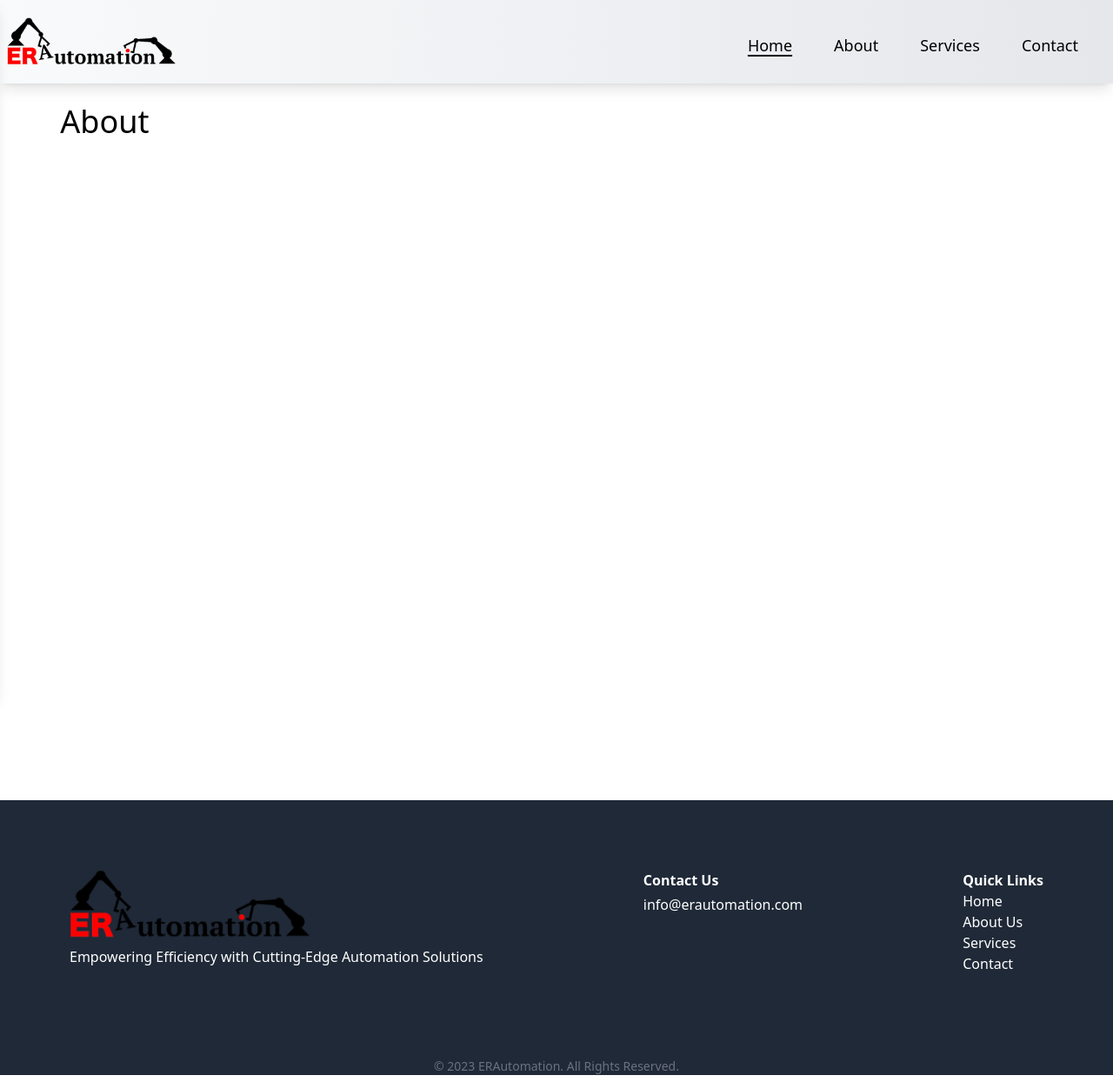
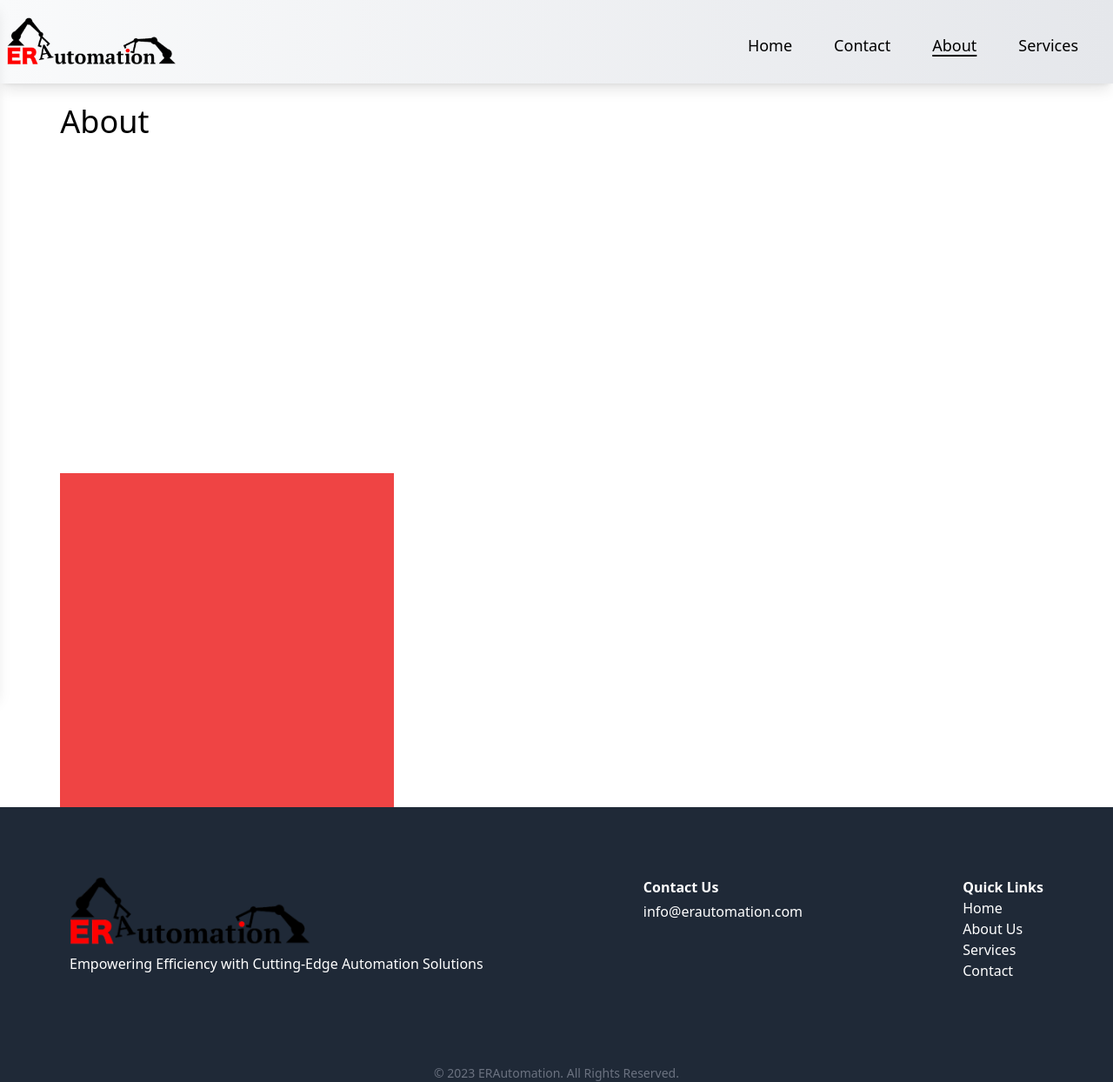
Before and after one commit to GavinA2212/ERA_web, a React (Vite) app: page /About in a window 1280 px wide. Shown: the whole page at 87% size. Built offline with nearby package versions, Linux system fonts and the light colour scheme.

Commit message:
reusable fadein and routing

```diff
--- a/src/About.tsx
+++ /dev/null
@@ -1,11 +0,0 @@
-export default function About() {
-  return (
-    <>
-      <main className="mt-24 flex min-h-screen justify-center text-4xl">
-        <section className="flex min-h-screen w-11/12 flex-col px-4">
-          <div>About</div>
-        </section>
-      </main>
-    </>
-  );
-}
--- a/src/Contact.tsx
+++ /dev/null
@@ -1,11 +0,0 @@
-export default function Contact() {
-  return (
-    <>
-      <main className="mt-24 flex min-h-screen justify-center text-4xl">
-        <section className="flex min-h-screen w-11/12 flex-col px-4">
-          <div>Contact</div>
-        </section>
-      </main>
-    </>
-  );
-}
--- /dev/null
+++ b/src/components/Footer.tsx
@@ -0,0 +1,55 @@
+import { useNavigate } from "react-router-dom";
+import Logo from "/assets/Logo.png";
+
+export default function Footer() {
+  const navigate = useNavigate();
+  return (
+    <>
+      <footer className="bg-gray-800 text-white">
+        <div className="mx-auto max-w-6xl px-4 py-10 md:flex md:justify-between md:py-20">
+          <div className="mb-6 flex flex-col items-center md:mb-0 md:items-start">
+            <img src={Logo} className="h-20" />
+            <p className="mt-2 text-center md:text-left">
+              Empowering Efficiency with Cutting-Edge Automation Solutions
+            </p>
+          </div>
+          <div className="flex flex-col items-center md:items-start">
+            <h3 className="font-bold">Contact Us</h3>
+            <p className="mt-1">
+              <a
+                target="_blank"
+                href="mailto:info@erautomation.com"
+                className="mt-6 hover:text-gray-400">
+                info@erautomation.com
+              </a>
+            </p>
+          </div>
+          <div className="flex flex-col items-center md:items-start">
+            <h3 className="font-bold">Quick Links</h3>
+            <ul>
+              <li onClick={() => navigate("/")} className="cursor-pointer hover:text-gray-400">
+                Home
+              </li>
+              <li onClick={() => navigate("/about")} className="cursor-pointer hover:text-gray-400">
+                About Us
+              </li>
+              <li
+                onClick={() => navigate("/services")}
+                className="cursor-pointer hover:text-gray-400">
+                Services
+              </li>
+              <li
+                onClick={() => navigate("/contact")}
+                className="cursor-pointer hover:text-gray-400">
+                Contact
+              </li>
+            </ul>
+          </div>
+        </div>
+        <div className="mt-4 text-center text-sm text-gray-500">
+          © 2023 ERAutomation. All Rights Reserved.
+        </div>
+      </footer>
+    </>
+  );
+}
--- /dev/null
+++ b/src/components/Header.tsx
@@ -0,0 +1,102 @@
+import Logo from "/assets/Logo.png";
+import { useState } from "react";
+
+import { useLocation, useNavigate } from "react-router-dom";
+
+type item = {
+  label: string;
+  path: string;
+};
+export default function Header() {
+  const [isOpen, setIsOpen] = useState(false);
+  const navigate = useNavigate();
+  const location = useLocation();
+
+  const menuItems: item[] = [
+    { label: "Home", path: "/" },
+    { label: "Contact", path: "/contact" },
+    { label: "About", path: "/about" },
+    { label: "Services", path: "/services" },
+  ];
+  console.log(location.pathname);
+
+  return (
+    <>
+      <header className="border absolute top-0 z-50 flex h-24 w-full items-center border-gray-200 bg-gradient-to-r from-gray-50 to-gray-200 shadow-lg md:fixed">
+        <a href="/">
+          <img src={Logo} className="ml-2 max-h-14"></img>
+        </a>
+
+        <button
+          id="Hamburger Menu"
+          className="group z-50 ml-auto mr-6 mt-2 flex h-8 w-8 flex-col items-center justify-around md:hidden"
+          onClick={() => setIsOpen(!isOpen)}>
+          <div
+            className={`h-1 w-8 transform rounded-sm bg-darkbg transition duration-300 ease-in-out ${
+              isOpen ? "translate-y-3 rotate-45" : ""
+            }`}
+          />
+          <div
+            className={`h-1 w-8 rounded-sm bg-darkbg transition-all duration-300 ease-in-out ${
+              isOpen ? "opacity-0" : "opacity-100"
+            }`}
+          />
+          <div
+            className={`h-1 w-8 transform rounded-sm bg-darkbg transition duration-300 ease-in-out ${
+              isOpen ? "-translate-y-2.5 -rotate-45" : ""
+            }`}
+          />
+        </button>
+        <ul
+          id="large-screen-navlinks"
+          className="ml-auto mr-10 mt-2 hidden items-center justify-around gap-12 text-lg md:flex">
+          {menuItems.map((item) => (
+            <li
+              key={item.label}
+              className={`cursor-pointer ${
+                location.pathname.toLowerCase() === item.path
+                  ? "underline decoration-2 underline-offset-4"
+                  : ""
+              } hover:text-gray-400`}
+              onClick={() => {
+                navigate(item.path);
+              }}>
+              {item.label}
+            </li>
+          ))}
+        </ul>
+      </header>
+      =
+      <div
+        id="dim-overlay"
+        className={`fixed inset-0 z-40 bg-black transition-opacity duration-300 ease-in-out ${
+          isOpen ? "pointer-events-auto opacity-50" : "pointer-events-none opacity-0"
+        }`}
+        onClick={() => setIsOpen(false)}></div>
+      <div
+        id="mobile-menu"
+        className={`fixed left-0 top-0 z-50 h-full w-64 transform bg-white p-5 transition-transform duration-300 ease-in-out ${
+          isOpen ? "translate-x-0" : "-translate-x-full"
+        } shadow-lg`}>
+        <ul id="hamburger-navlinks" className="space-y-4">
+          {menuItems.map((item, index) => (
+            <li key={index}>
+              <button
+                className={`w-full px-6 py-4 text-left text-lg transition-colors duration-150 ${
+                  location.pathname.toLowerCase() === item.path
+                    ? "bg-red-600 text-white"
+                    : "bg-transparent text-gray-900 hover:bg-gray-100"
+                }`}
+                onClick={() => {
+                  setIsOpen(!isOpen);
+                  navigate(item.path);
+                }}>
+                {item.label}
+              </button>
+            </li>
+          ))}
+        </ul>
+      </div>
+    </>
+  );
+}
--- a/src/components/HomeContainer.tsx
+++ b/src/components/HomeContainer.tsx
@@ -1,4 +1,5 @@
-import React, { useState, useEffect, useRef } from "react";
+import React from "react";
+import useFadeInOnScroll from "../utils/FadeInOnScroll";
 
 interface HomeContainerProps {
   header: string;
@@ -6,13 +7,8 @@ interface HomeContainerProps {
   image: string;
 }
 
-const HomeContainer: React.FC<HomeContainerProps> = ({
-  header,
-  description,
-  image,
-}) => {
-  const [isVisible, setIsVisible] = useState(false);
-  const containerRef = useRef<HTMLDivElement>(null);
+const HomeContainer: React.FC<HomeContainerProps> = ({ header, description, image }) => {
+  const { containerRef, isVisible } = useFadeInOnScroll(0.2);
 
   const renderDescriptionWithLineBreaks = (text: string) => {
     return text.split("\n").map((line, index, array) => (
@@ -23,35 +19,15 @@ const HomeContainer: React.FC<HomeContainerProps> = ({
     ));
   };
 
-  useEffect(() => {
-    const observer = new IntersectionObserver(
-      (entries) => {
-        if (entries[0].isIntersecting) {
-          setIsVisible(true);
-          observer.disconnect(); // Optional: Disconnect observer after the element is visible
-        }
-      },
-      { threshold: 0.2 },
-    );
-
-    if (containerRef.current) {
-      observer.observe(containerRef.current);
-    }
-
-    return () => observer.disconnect(); // Cleanup observer on component unmount
-  }, []);
   return (
     <>
       <div ref={containerRef}>
         <div
           id="container"
-          className={`bg-grayT70 flex-col rounded-md ${isVisible ? "animate-containerFadeIn visible" : "invisible"}`}
-        >
+          className={`flex-col rounded-md bg-grayT70 ${isVisible ? "visible animate-containerFadeIn" : "invisible"}`}>
           <img src={image} className="rounded-md"></img>
-          <h3 className="mt-2 text-3xl font-semibold text-slate-800">
-            {header}
-          </h3>
-          <p className="font-Merriweather mt-4 text-left text-sm">
+          <h3 className="mt-2 text-3xl font-semibold text-slate-800">{header}</h3>
+          <p className="mt-4 text-left font-Merriweather text-sm">
             {renderDescriptionWithLineBreaks(description)}
           </p>
         </div>
--- /dev/null
+++ b/src/pages/About.tsx
@@ -0,0 +1,24 @@
+import { useEffect } from "react";
+import useFadeInOnScroll from "../utils/FadeInOnScroll";
+
+export default function About() {
+  useEffect(() => {
+    window.scrollTo(0, 0);
+  }, []);
+  const { containerRef, isVisible } = useFadeInOnScroll(0.2);
+  return (
+    <>
+      <main className="mt-24 flex min-h-screen justify-center text-4xl">
+        <section className="flex min-h-screen w-11/12 flex-col px-4">
+          <div
+            className={`transition-opacity duration-500 ${isVisible ? "opacity-100" : "opacity-0"}`}>
+            About
+          </div>
+          <div
+            ref={containerRef}
+            className={`mt-96 size-96 bg-red-500 transition-opacity duration-500 ${isVisible ? "animate-containerFadeIn opacity-100" : "opacity-0"}`}></div>
+        </section>
+      </main>
+    </>
+  );
+}
--- /dev/null
+++ b/src/pages/Contact.tsx
@@ -0,0 +1,26 @@
+import { useEffect } from "react";
+
+export default function Contact() {
+  useEffect(() => {
+    window.scrollTo(0, 0);
+  }, []);
+  return (
+    <>
+      <main className="mt-24 flex min-h-screen justify-center text-4xl">
+        <section className="flex min-h-screen w-11/12 flex-col px-4">
+          <section className="rounded-lg bg-white p-8 shadow-md">
+            <h1 className="mb-4 text-3xl font-semibold text-gray-800">Contact Us</h1>
+            <p className="mb-6 text-lg text-gray-600">
+              For any inquiries, please reach out to us via email.
+            </p>
+            <a
+              href="mailto:your-email@example.com"
+              className="inline-block rounded bg-blue-500 px-4 py-2 font-bold text-white transition-colors hover:bg-blue-700">
+              Send Email
+            </a>
+          </section>
+        </section>
+      </main>
+    </>
+  );
+}
--- a/src/Services.tsx
+++ b/src/pages/Services.tsx
@@ -1,4 +1,9 @@
+import { useEffect } from "react";
+
 export default function Services() {
+  useEffect(() => {
+    window.scrollTo(0, 0);
+  }, []);
   return (
     <>
       <main className="mt-24 flex min-h-screen justify-center text-4xl">
--- /dev/null
+++ b/src/utils/FadeInOnScroll.ts
@@ -0,0 +1,29 @@
+/* eslint-disable react-hooks/exhaustive-deps */
+import { useState, useRef, useEffect } from "react";
+
+const useFadeInOnScroll = (threshhold: number) => {
+  const [isVisible, setIsVisible] = useState(false);
+  const containerRef = useRef<HTMLDivElement>(null);
+
+  useEffect(() => {
+    const observer = new IntersectionObserver(
+      (entries) => {
+        if (entries[0].isIntersecting) {
+          setIsVisible(true);
+          observer.disconnect();
+        }
+      },
+      { threshold: threshhold },
+    );
+
+    if (containerRef.current) {
+      observer.observe(containerRef.current);
+    }
+
+    return () => observer && observer.disconnect();
+  }, []);
+
+  return { containerRef, isVisible };
+};
+
+export default useFadeInOnScroll;
```
Also changed, not shown: src/App.tsx (+10 -14 lines), src/components/GetInTouch.tsx (+6 -11 lines), src/pages/Home.tsx (renamed from src/Home.tsx, +10 -10 lines), 1 other file (tests, documents, lock files or other folders).
